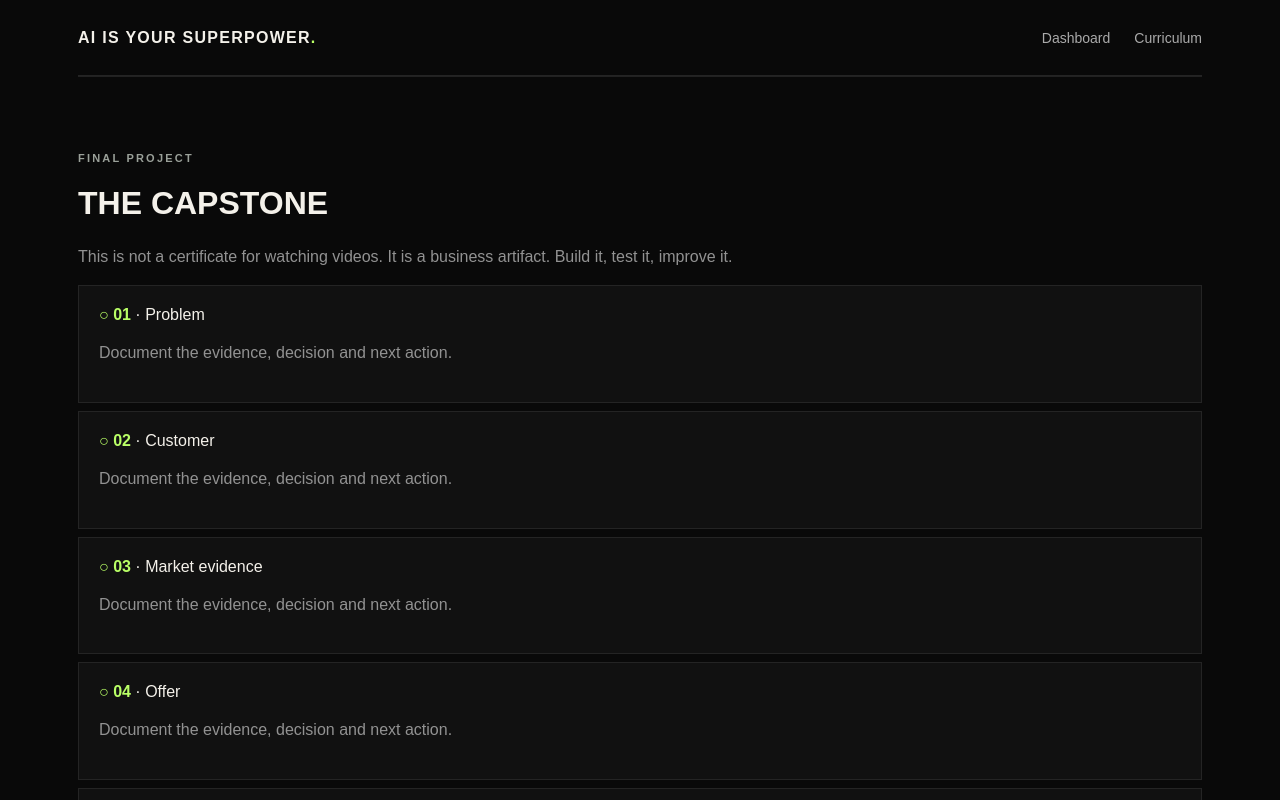
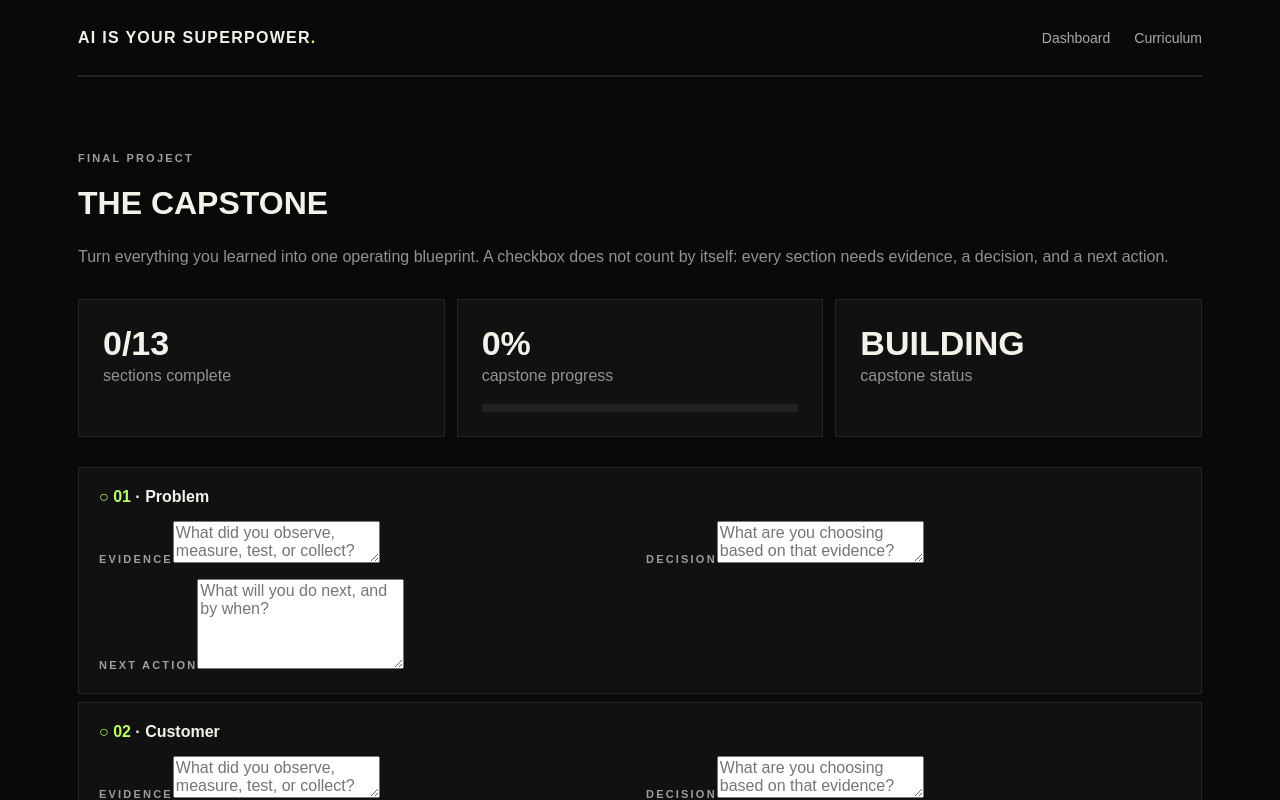
Before and after one commit to twofaycee/AIISYOURSUPERPOWER, a Next.js app: page /capstone in a window 1280 px wide. Shown: the top 800 px of the page. Built offline with nearby package versions, Linux system fonts and the light colour scheme.

Commit message:
Turn capstone into evidence-based business blueprint

```diff
--- a/app/capstone/page.tsx
+++ b/app/capstone/page.tsx
@@ -1,5 +1,39 @@
 'use client'
 import Link from 'next/link'
-import {useEffect,useState} from 'react'
+import {useEffect,useMemo,useState} from 'react'
+
 const items=['Problem','Customer','Market evidence','Offer','Pricing','Product or service','Brand and positioning','Acquisition strategy','Sales process','Financial model','AI systems','Customer feedback','90-day plan']
-export default function Capstone(){const[done,setDone]=useState<boolean[]>(Array(13).fill(false));useEffect(()=>setDone(JSON.parse(localStorage.getItem('aisy_capstone')||JSON.stringify(Array(13).fill(false)))),[]);const toggle=(i:number)=>{const n=[...done];n[i]=!n[i];setDone(n);localStorage.setItem('aisy_capstone',JSON.stringify(n))};return <div className="shell"><nav className="nav"><Link className="brand" href="/">AI IS YOUR SUPERPOWER<span>.</span></Link><div className="navlinks"><Link href="/dashboard">Dashboard</Link><Link href="/curriculum">Curriculum</Link></div></nav><main className="section"><div className="eyebrow">FINAL PROJECT</div><h1>THE CAPSTONE</h1><p className="muted">This is not a certificate for watching videos. It is a business artifact. Build it, test it, improve it.</p><div className="checklist">{items.map((x,i)=><button className="checkitem" style={{display:'block',width:'100%',textAlign:'left',color:'inherit'}} onClick={()=>toggle(i)} key={x}><b>{done[i]?'✓':'○'} {String(i+1).padStart(2,'0')}</b> · {x}<p className="muted">Document the evidence, decision and next action.</p></button>)}</div><div className="quote" style={{marginTop:30}}>“If nobody wants it, don't fall in love with your idea.”<small>Operator principle</small></div><Link className="btn" href="/dashboard">Return to your build room →</Link></main></div>}
+
+type Entry={done:boolean;evidence:string;decision:string;next:string}
+const blank=():Entry=>({done:false,evidence:'',decision:'',next:''})
+
+export default function Capstone(){
+ const[entries,setEntries]=useState<Entry[]>(Array(13).fill(null).map(blank))
+ const[ready,setReady]=useState(false)
+ useEffect(()=>{try{const saved=JSON.parse(localStorage.getItem('aisy_capstone_v2')||'null');if(Array.isArray(saved)&&saved.length===13)setEntries(saved)}finally{setReady(true)}},[])
+ const save=(next:Entry[])=>{setEntries(next);localStorage.setItem('aisy_capstone_v2',JSON.stringify(next))}
+ const update=(i:number,key:keyof Entry,value:string|boolean)=>{const n=entries.map((e,j)=>j===i?{...e,[key]:value}:e);save(n)}
+ const completed=entries.filter(e=>e.done).length
+ const pct=Math.round(completed/items.length*100)
+ const canFinish=entries.every(e=>e.done&&e.evidence.trim()&&e.decision.trim()&&e.next.trim())
+ return <div className="shell">
+  <nav className="nav"><Link className="brand" href="/">AI IS YOUR SUPERPOWER<span>.</span></Link><div className="navlinks"><Link href="/dashboard">Dashboard</Link><Link href="/curriculum">Curriculum</Link></div></nav>
+  <main className="section">
+   <div className="eyebrow">FINAL PROJECT</div><h1>THE CAPSTONE</h1>
+   <p className="lead muted">Turn everything you learned into one operating blueprint. A checkbox does not count by itself: every section needs evidence, a decision, and a next action.</p>
+   <div className="stats"><div className="stat"><strong>{completed}/13</strong><span className="muted">sections complete</span></div><div className="stat"><strong>{pct}%</strong><span className="muted">capstone progress</span><div className="progressbar"><i style={{width:pct+'%'}}/></div></div><div className="stat"><strong>{canFinish?'READY':'BUILDING'}</strong><span className="muted">capstone status</span></div></div>
+   <div className="checklist">
+    {items.map((x,i)=>{const e=entries[i];return <section className="checkitem" key={x}>
+      <button onClick={()=>update(i,'done',!e.done)} style={{background:'none',border:0,color:'inherit',padding:0,cursor:'pointer',fontWeight:800,fontSize:'inherit'}}><b>{e.done?'✓':'○'} {String(i+1).padStart(2,'0')}</b> · {x}</button>
+      <div className="capstoneGrid" style={{marginTop:15}}>
+       <label><span className="eyebrow">EVIDENCE</span><textarea value={e.evidence} onChange={v=>update(i,'evidence',v.target.value)} placeholder="What did you observe, measure, test, or collect?" /></label>
+       <label><span className="eyebrow">DECISION</span><textarea value={e.decision} onChange={v=>update(i,'decision',v.target.value)} placeholder="What are you choosing based on that evidence?" /></label>
+      </div>
+      <label style={{display:'block',marginTop:12}}><span className="eyebrow">NEXT ACTION</span><textarea style={{minHeight:90}} value={e.next} onChange={v=>update(i,'next',v.target.value)} placeholder="What will you do next, and by when?" /></label>
+    </section>})}
+   </div>
+   <div className="quote" style={{marginTop:30}}>Your capstone is finished when every section contains evidence, a decision, and a next action.<small>Build it. Test it. Improve it.</small></div>
+   <Link className="btn" href="/dashboard">Return to your build room →</Link>
+  </main>
+ </div>
+}
```
